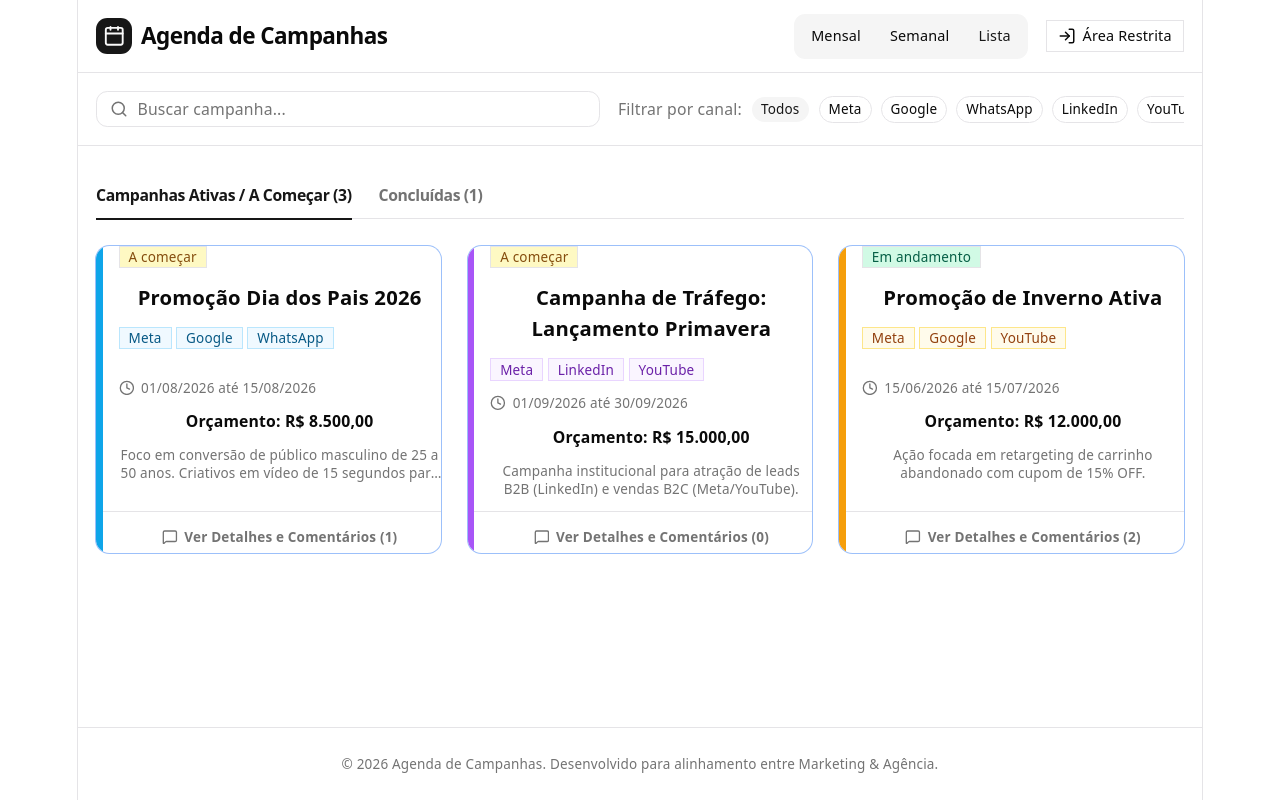
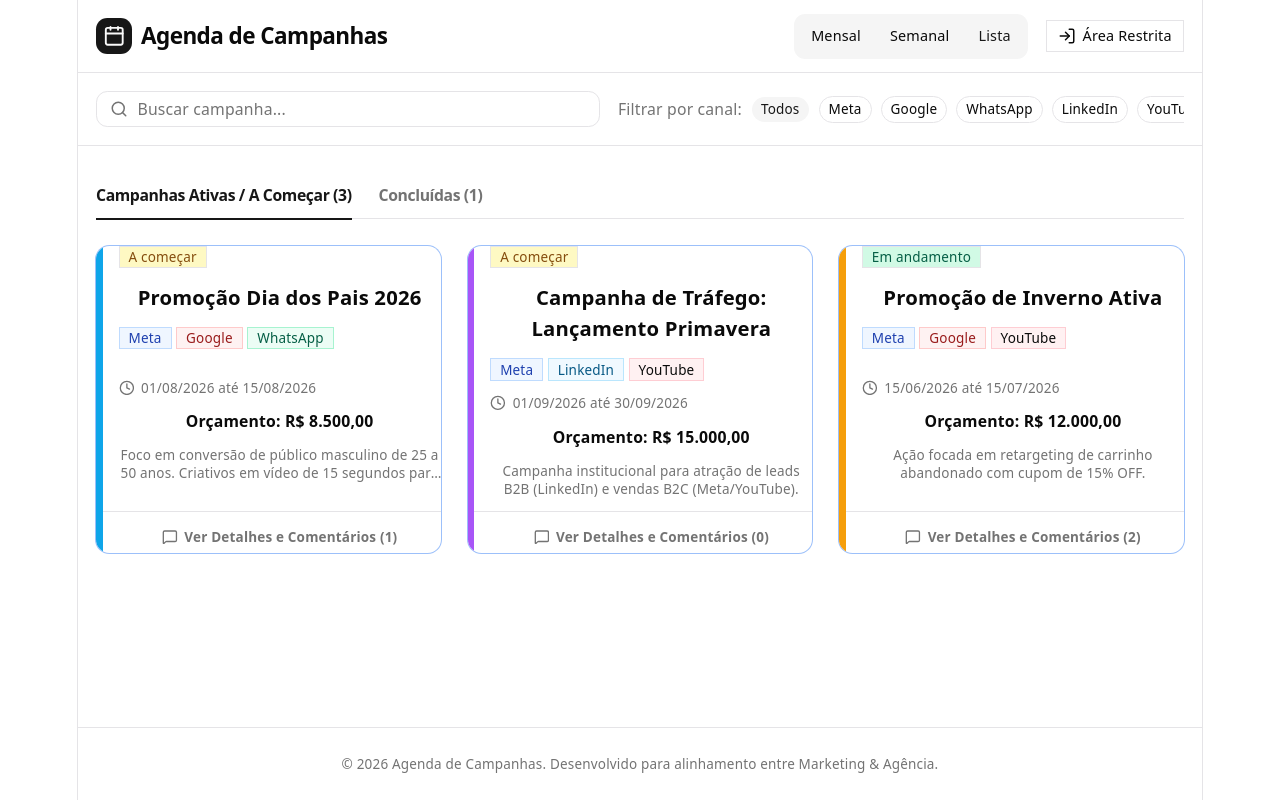
Before and after one commit to Raphasq10/agenda-campanhas-parquetec, a React (Vite) app: page / in a window 1280 px wide. Built offline with nearby package versions, Linux system fonts and the light colour scheme.

Commit message:
feat: colorize channel tags using their respective brand colors

```diff
--- a/src/pages/agenda.tsx
+++ b/src/pages/agenda.tsx
@@ -38,6 +38,21 @@ interface AgendaProps {
   onOpenDeleteModal?: (campaign: Campaign) => void
   loading?: boolean
   error?: string | null
+}
+
+// Função para mapear cores pastéis personalizadas para cada canal de mídia
+export const getChannelColor = (channel: string): string => {
+  const colors: Record<string, string> = {
+    Meta: 'bg-blue-50 text-blue-800 border-blue-200 dark:bg-blue-950/45 dark:text-blue-300 dark:border-blue-900/50',
+    Google: 'bg-red-50 text-red-800 border-red-200 dark:bg-red-950/45 dark:text-red-300 dark:border-red-900/50',
+    LinkedIn: 'bg-sky-50 text-sky-800 border-sky-200 dark:bg-sky-950/45 dark:text-sky-300 dark:border-sky-900/50',
+    WhatsApp: 'bg-emerald-50 text-emerald-800 border-emerald-200 dark:bg-emerald-950/45 dark:text-emerald-300 dark:border-emerald-900/50',
+    YouTube: 'bg-rose-50 text-rose-805 border-rose-200 dark:bg-rose-950/45 dark:text-rose-300 dark:border-rose-900/50',
+    TV: 'bg-purple-50 text-purple-800 border-purple-200 dark:bg-purple-950/45 dark:text-purple-300 dark:border-purple-900/50',
+    Radio: 'bg-amber-50 text-amber-800 border-amber-200 dark:bg-amber-950/45 dark:text-amber-300 dark:border-amber-900/50',
+    Email: 'bg-indigo-50 text-indigo-850 border-indigo-200 dark:bg-indigo-950/45 dark:text-indigo-300 dark:border-indigo-900/50'
+  }
+  return colors[channel] || 'bg-slate-50 text-slate-800 border-slate-200 dark:bg-slate-900/40 dark:text-slate-300 dark:border-slate-800/50'
 }
 
 // 1. Função para gerar cores pastéis consistentes e harmoniosas por ID de campanha
@@ -759,7 +774,7 @@ export default function AgendaPage({
                             <CardTitle className="text-lg font-bold mt-2 group-hover:text-primary transition-colors">{c.name}</CardTitle>
                             <div className="flex flex-wrap gap-1 mt-2">
                               {c.channels.map(ch => (
-                                <Badge key={ch} className={colors.bg + ' ' + colors.text + ' ' + colors.border} variant="secondary">{ch}</Badge>
+                                <Badge key={ch} className={getChannelColor(ch)} variant="secondary">{ch}</Badge>
                               ))}
                             </div>
                           </CardHeader>
@@ -815,7 +830,7 @@ export default function AgendaPage({
                   {selectedCampaign.status}
                 </Badge>
                 {selectedCampaign.channels.map(ch => (
-                  <Badge key={ch} className="bg-muted text-muted-foreground" variant="secondary">
+                  <Badge key={ch} className={getChannelColor(ch)} variant="secondary">
                     {ch}
                   </Badge>
                 ))}
```
